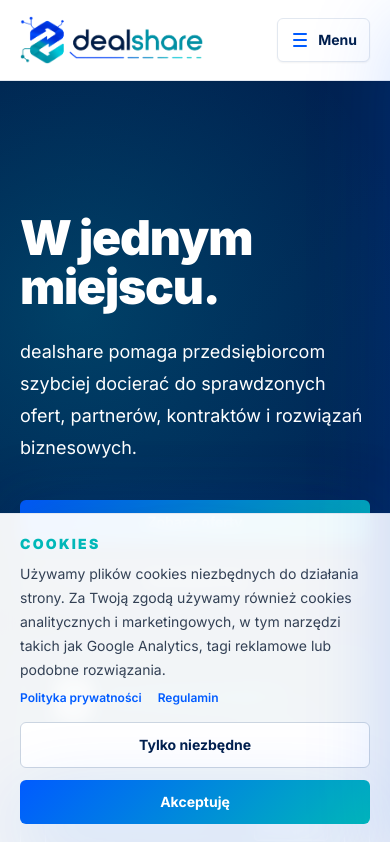
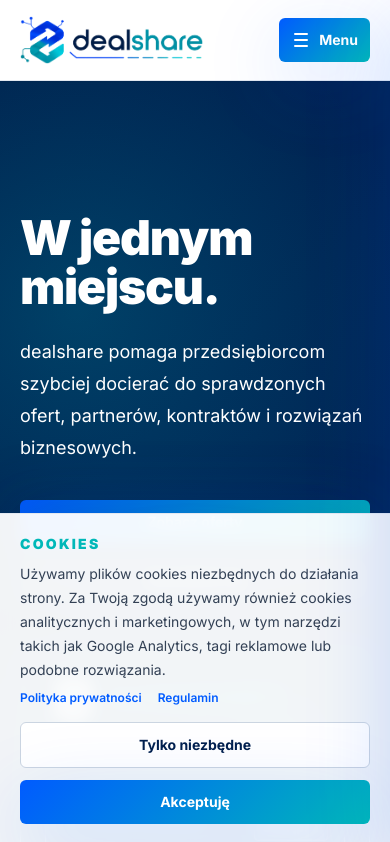
Before and after one commit to pSzymanek/dealshare, a Next.js app: page / in a window 390 px wide. Shown: the top 842 px of the page. Built offline with nearby package versions, Linux system fonts and the light colour scheme.

Commit message:
Update mobile menu button styling

```diff
--- a/components/MobileMenu.tsx
+++ b/components/MobileMenu.tsx
@@ -34,9 +34,9 @@ export function MobileMenu() {
         aria-expanded={isOpen}
         aria-controls="mobile-menu"
         onClick={() => setIsOpen(true)}
-        className="inline-flex min-h-11 items-center gap-2 rounded-md border border-slate-200 bg-white px-3 py-2 text-sm font-bold text-navy shadow-sm transition hover:border-electric/30 hover:bg-electric/5 hover:text-electric"
+        className="button-glass inline-flex min-h-11 items-center gap-2 rounded-md bg-deal-gradient px-3 py-2 text-sm font-bold text-white shadow-glow transition hover:-translate-y-0.5 hover:shadow-card"
       >
-        <span className="relative flex h-5 w-5 items-center justify-center rounded bg-electric/8 text-electric" aria-hidden="true">
+        <span className="relative flex h-5 w-5 items-center justify-center text-white" aria-hidden="true">
           <span className="absolute h-0.5 w-3.5 -translate-y-1.5 rounded-full bg-current" />
           <span className="absolute h-0.5 w-3.5 rounded-full bg-current" />
           <span className="absolute h-0.5 w-3.5 translate-y-1.5 rounded-full bg-current" />
@@ -67,7 +67,7 @@ export function MobileMenu() {
               type="button"
               aria-label="Zamknij menu"
               onClick={() => setIsOpen(false)}
-              className="relative inline-flex h-11 w-11 items-center justify-center rounded-md border border-slate-200 bg-white text-electric shadow-sm transition hover:border-electric/30 hover:bg-electric/5"
+              className="button-glass relative inline-flex h-11 w-11 items-center justify-center rounded-md bg-deal-gradient text-white shadow-glow transition hover:-translate-y-0.5 hover:shadow-card"
             >
               <span className="absolute h-0.5 w-4 rotate-45 rounded-full bg-current" />
               <span className="absolute h-0.5 w-4 -rotate-45 rounded-full bg-current" />
```
